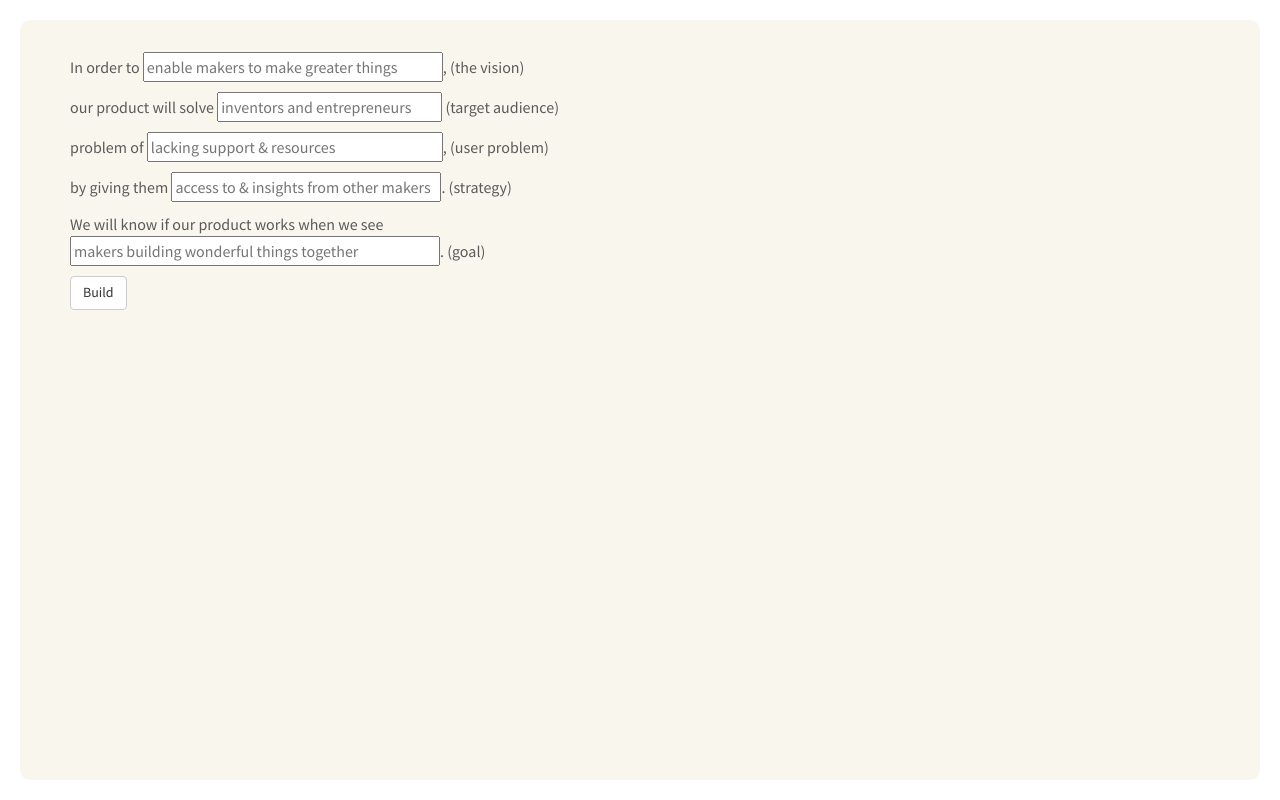
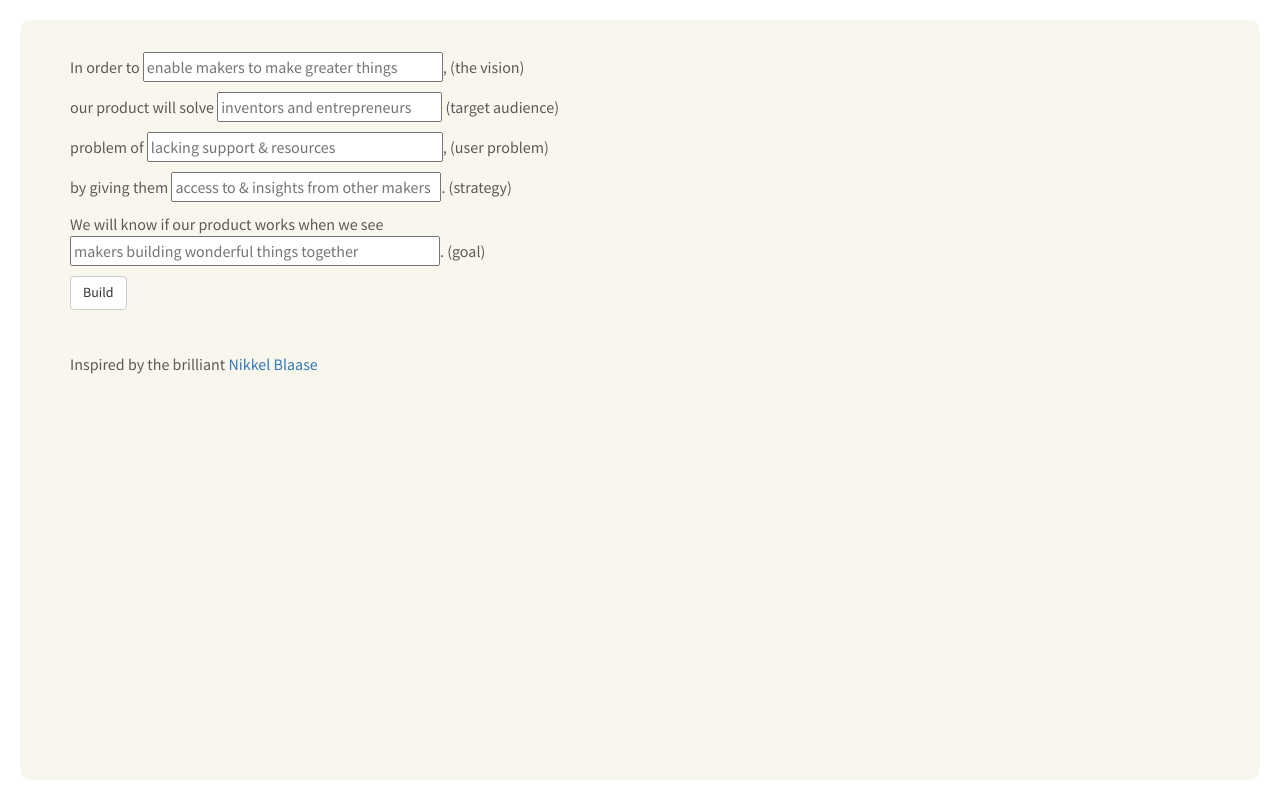
Before and after one commit to tnrt/build-something, a website: page madlib.html in a window 1280 px wide. Drawn offline with nearby package versions, Linux system fonts and the light colour scheme.

Commit message:
Add attribution for Nikkel Blaase [deploy:production]

```diff
--- a/madlib.html
+++ b/madlib.html
@@ -39,6 +39,12 @@
             <a href="#" class="btn btn-default" id="rebuild">Rebuild</a>
             <a href="" type="button" class="btn btn-default" id="saveMadlib" download="madlib.png">Save</a>
           </div>
+        </div>
+      </div>
+
+      <div class="row">
+        <div class="col-sm-12 mtl">
+          Inspired by the brilliant <a href="https://medium.com/@jaf_designer/why-product-thinking-is-the-next-big-thing-in-ux-design-ee7de959f3fe#.dtttirmrg" target="_blank">Nikkel Blaase</a>
         </div>
       </div>
     </div>
```
